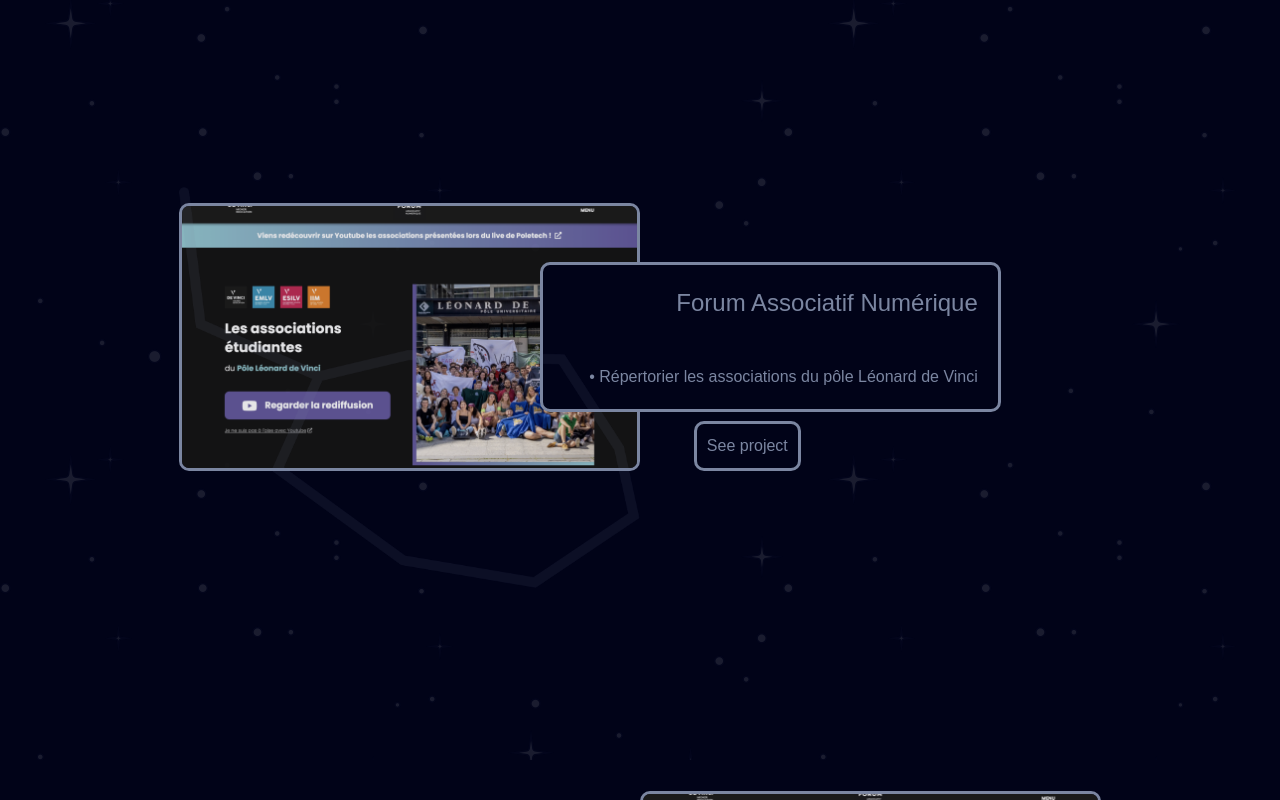
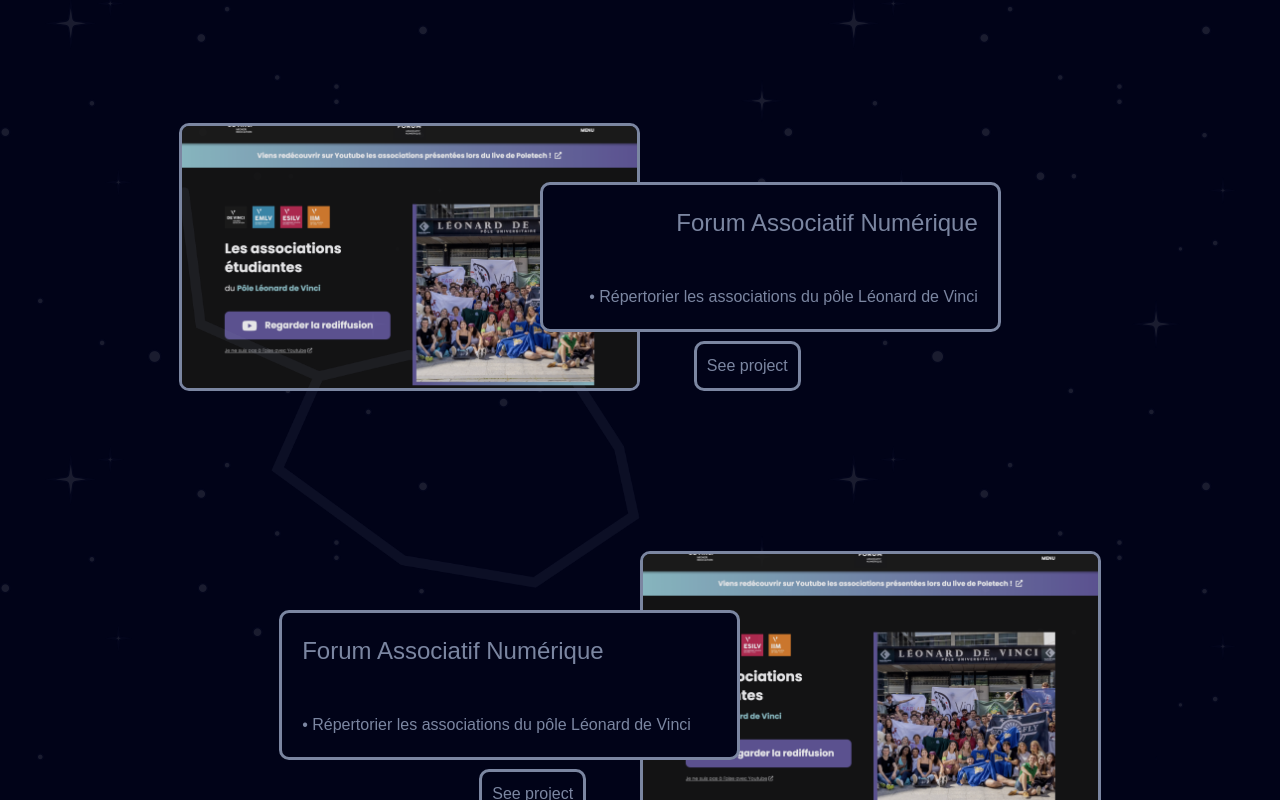
Before and after one commit to Lainocs/NUXT3-Portfolio-v2, a Nuxt app: page / in a window 1280 px wide. Shown: the part 3240-4040 px from the top of the page. Built offline with nearby package versions, Linux system fonts and the light colour scheme.

Commit message:
:wrench: UPDATE buttons style

```diff
--- a/components/Projects.vue
+++ b/components/Projects.vue
@@ -75,7 +75,7 @@
 		justify-content: center;
 		align-items: flex-start;
 		position: relative;
-		margin: 10rem 0;
+		margin: 5rem 0;
 	}
 
 	.project-content {
@@ -117,6 +117,7 @@
 		background-color: var(--color-primary);
 		border: 3px solid var(--color-text);
 		border-radius: 10px;
+		transition: 1s;
 	}
 
 	#projects span {
@@ -171,5 +172,10 @@
 			right: 300px;
 			left: auto;
 		}
+
+		.project a:hover {
+			background-color: var(--color-secondary);
+			transition: 1s;
+		}
 	}
 </style>
```
